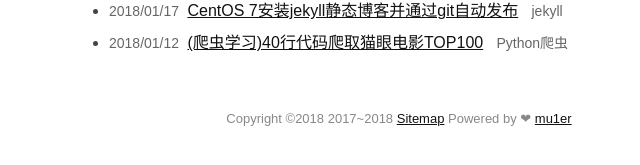
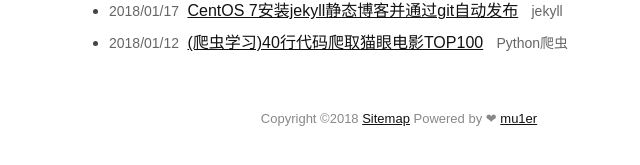
Before and after one commit to mu1er/mu1er.github.io, a Jekyll site: the page built from index.html, in a window 1280 px wide. Shown: the part 206-371 px from the top of the page, without its empty margins (241-881 px from the left). Built offline with Jekyll 4.4.1, drawn with Linux system fonts in a browser that asks for light colours.

Commit message:
Update footer.html

```diff
--- a/_includes/footer.html
+++ b/_includes/footer.html
@@ -1,2 +1,2 @@
 <a href="#" id="totop">Top</a>
-<footer  style="text-align:center;">Copyright ©{{site.copyright}} 2017~2018 {{ site.beianhao }} <a href="{{site.context}}/sitemap.xml">Sitemap</a> Powered by ❤ <a href="https://ma1ive.github.io/">mu1er</a></footer>
+<footer  style="text-align:center;">Copyright ©{{site.copyright}}{{ site.beianhao }} <a href="{{site.context}}/sitemap.xml">Sitemap</a> Powered by ❤ <a href="https://ma1ive.github.io/">mu1er</a></footer>
```
